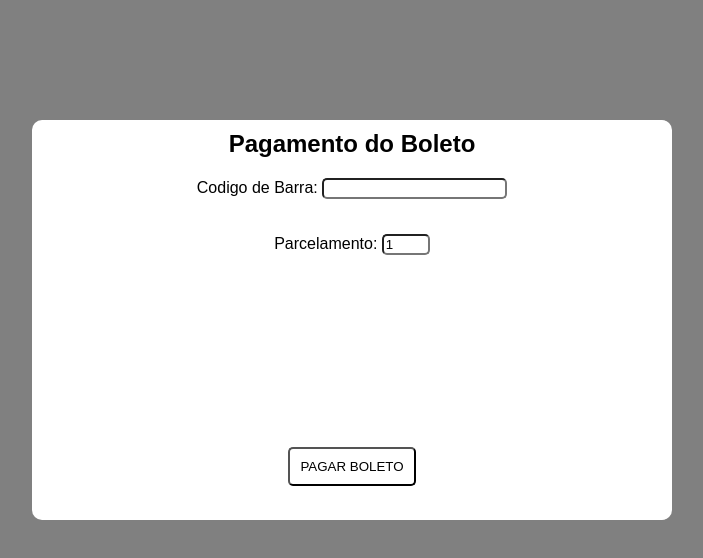
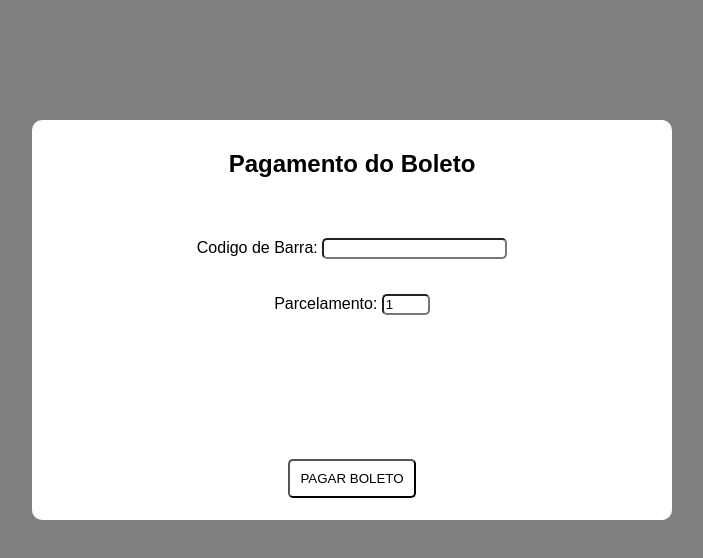
Before and after one commit to VanessaSampaioLeite/StudentCard, a plain HTML site: page Estrutura/index.html in a window 1280 px wide. Shown: the whole page, without its empty margins (352-1055 px from the left). Drawn offline with Linux system fonts and the light colour scheme.

Commit message:
mudança de posição

```diff
--- a/Estrutura/style.css
+++ b/Estrutura/style.css
@@ -21,12 +21,12 @@ main {
 }
 
 main > h2 {
-    padding: 10px;
+    padding: 30px;
 }
 
 main > p > #valor {
     border-radius: 5px;
-    margin-top: 10px;
+    margin-top: 30px;
     margin-bottom: 30px;
 }
 
@@ -35,8 +35,8 @@ main > p > #parcela {
 }
 
 main > p > #gerar {
-    margin-top: 30%;
-    margin-bottom: 10px;
+    position: relative;
+    top: 18vh;
     border-radius: 5px;
     padding: 10px;
     background-color: white;
```
